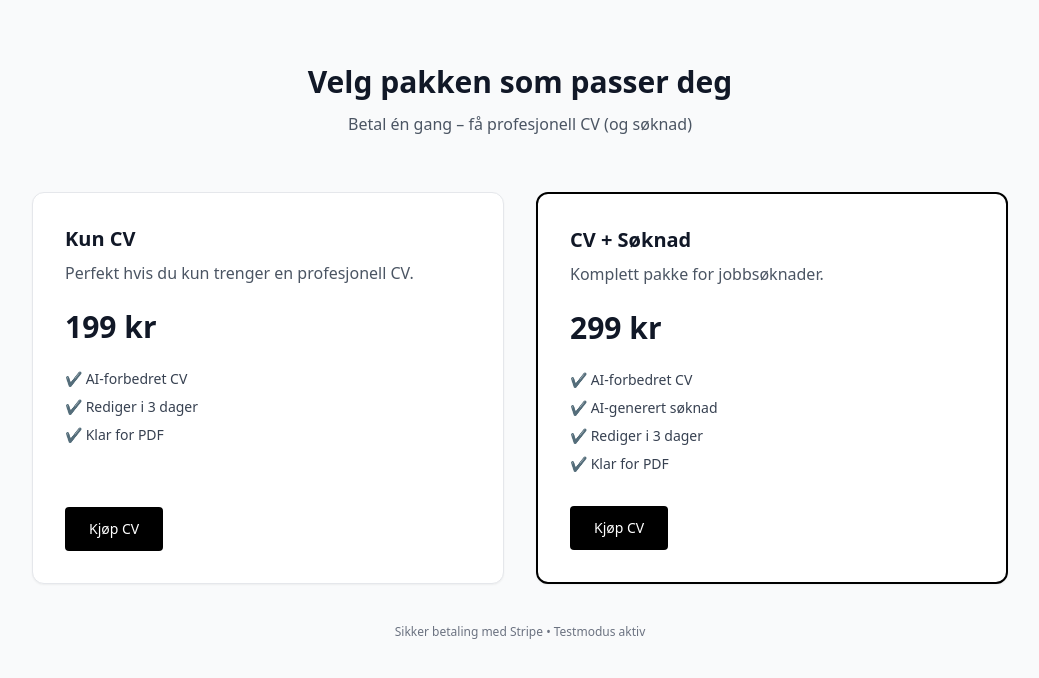
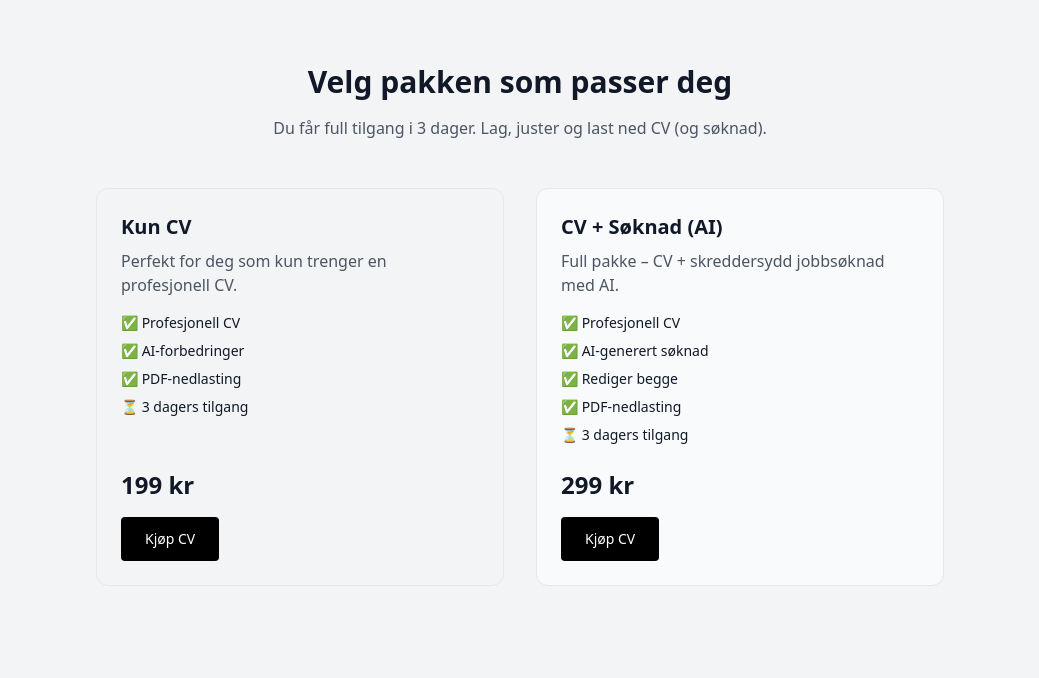
Before and after one commit to cosmicencounters5-png/cv-proffen, a Next.js app: page /pricing in a window 1280 px wide. Shown: the top 678 px of the page, without its empty margins (120-1159 px from the left). Built offline with nearby package versions, Linux system fonts and the light colour scheme.

Commit message:
Update page.tsx

```diff
--- a/app/pricing/page.tsx
+++ b/app/pricing/page.tsx
@@ -1,70 +1,62 @@
+"use client"
+
 import BuyButton from "@/components/BuyButton"
 
 export default function PricingPage() {
   return (
-    <div className="min-h-screen bg-gray-50">
-      <div className="max-w-5xl mx-auto px-6 py-16">
-        {/* Header */}
-        <div className="text-center mb-14">
-          <h1 className="text-3xl font-bold">
+    <div className="max-w-4xl mx-auto py-16 px-6">
+      <h1 className="text-3xl font-bold text-center mb-4">
         Velg pakken som passer deg
       </h1>
-          <p className="text-gray-600 mt-3">
-            Betal én gang – få profesjonell CV (og søknad)
-          </p>
-        </div>
 
-        {/* Pakker */}
-        <div className="grid grid-cols-1 md:grid-cols-2 gap-8">
-          {/* CV ONLY */}
-          <div className="bg-white border rounded-xl p-8 shadow-sm flex flex-col">
-            <h2 className="text-xl font-semibold mb-2">Kun CV</h2>
-            <p className="text-gray-600 mb-6">
-              Perfekt hvis du kun trenger en profesjonell CV.
+      <p className="text-center text-gray-600 mb-12">
+        Du får full tilgang i 3 dager. Lag, juster og last ned CV (og søknad).
       </p>
 
-            <div className="text-3xl font-bold mb-6">199 kr</div>
+      <div className="grid md:grid-cols-2 gap-8">
+        {/* CV ONLY */}
+        <div className="border rounded-xl p-6 flex flex-col">
+          <h2 className="text-xl font-semibold mb-2">Kun CV</h2>
+          <p className="text-gray-600 mb-4">
+            Perfekt for deg som kun trenger en profesjonell CV.
+          </p>
 
-            <ul className="text-sm text-gray-700 space-y-2 mb-8">
-              <li>✔ AI-forbedret CV</li>
-              <li>✔ Rediger i 3 dager</li>
-              <li>✔ Klar for PDF</li>
+          <ul className="text-sm mb-6 space-y-2">
+            <li>✅ Profesjonell CV</li>
+            <li>✅ AI-forbedringer</li>
+            <li>✅ PDF-nedlasting</li>
+            <li>⏳ 3 dagers tilgang</li>
           </ul>
 
           <div className="mt-auto">
+            <p className="text-2xl font-bold mb-4">199 kr</p>
             <BuyButton packageType="cv_only" />
           </div>
         </div>
 
-          {/* CV + SØKNAD */}
-          <div className="bg-white border-2 border-black rounded-xl p-8 shadow-sm flex flex-col">
+        {/* CV + APPLICATION */}
+        <div className="border rounded-xl p-6 flex flex-col bg-gray-50">
           <h2 className="text-xl font-semibold mb-2">
-              CV + Søknad
+            CV + Søknad (AI)
           </h2>
-            <p className="text-gray-600 mb-6">
-              Komplett pakke for jobbsøknader.
+          <p className="text-gray-600 mb-4">
+            Full pakke – CV + skreddersydd jobbsøknad med AI.
           </p>
 
-            <div className="text-3xl font-bold mb-6">299 kr</div>
-
-            <ul className="text-sm text-gray-700 space-y-2 mb-8">
-              <li>✔ AI-forbedret CV</li>
-              <li>✔ AI-generert søknad</li>
-              <li>✔ Rediger i 3 dager</li>
-              <li>✔ Klar for PDF</li>
+          <ul className="text-sm mb-6 space-y-2">
+            <li>✅ Profesjonell CV</li>
+            <li>✅ AI-generert søknad</li>
+            <li>✅ Rediger begge</li>
+            <li>✅ PDF-nedlasting</li>
+            <li>⏳ 3 dagers tilgang</li>
           </ul>
 
           <div className="mt-auto">
+            <p className="text-2xl font-bold mb-4">299 kr</p>
             <BuyButton packageType="cv_and_application" />
           </div>
         </div>
       </div>
-
-        {/* Footer */}
-        <p className="text-center text-xs text-gray-500 mt-10">
-          Sikker betaling med Stripe • Testmodus aktiv
-        </p>
-      </div>
     </div>
   )
 }
```
Lines whose indentation alone changed are shown as unchanged.
